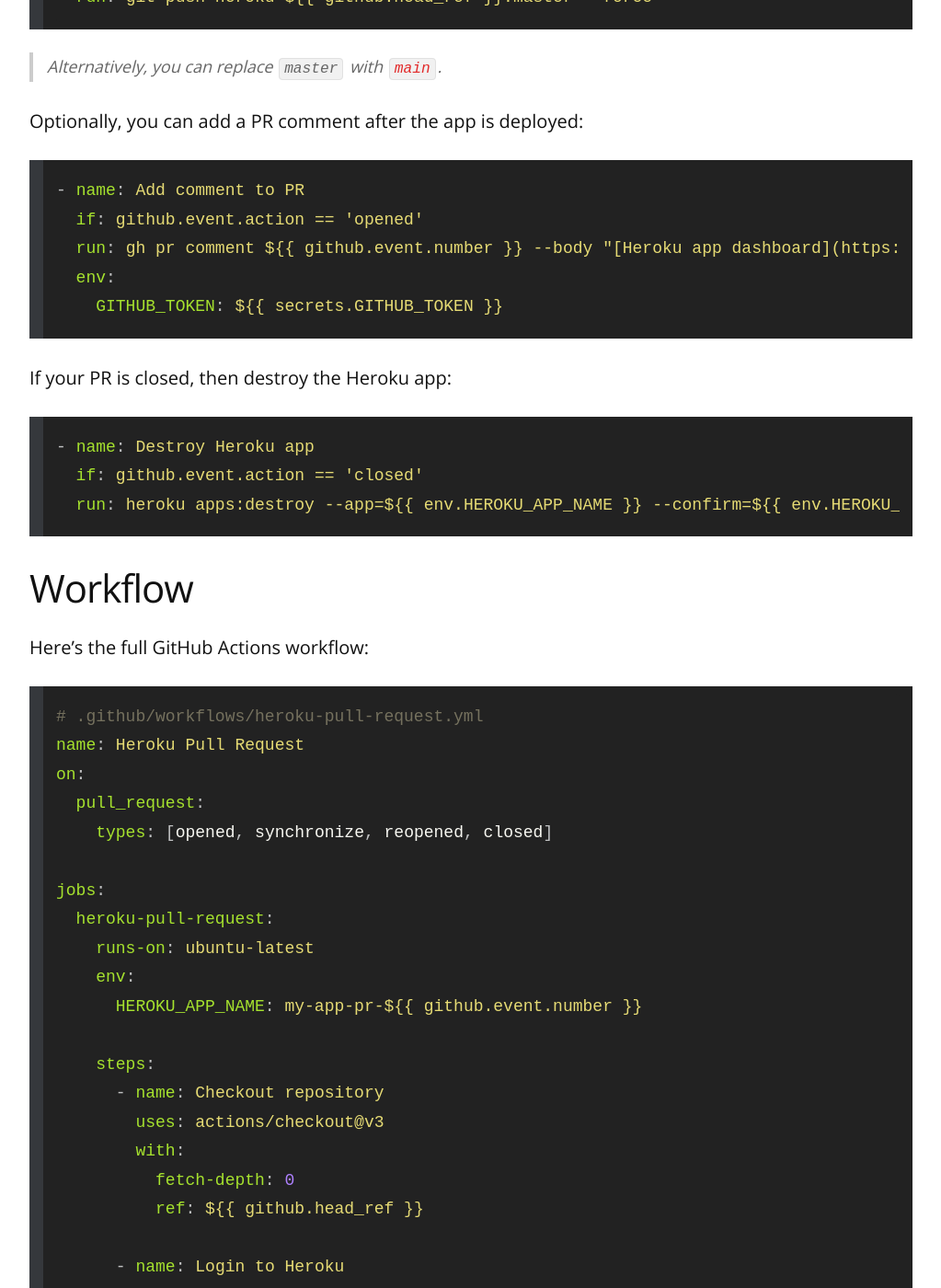
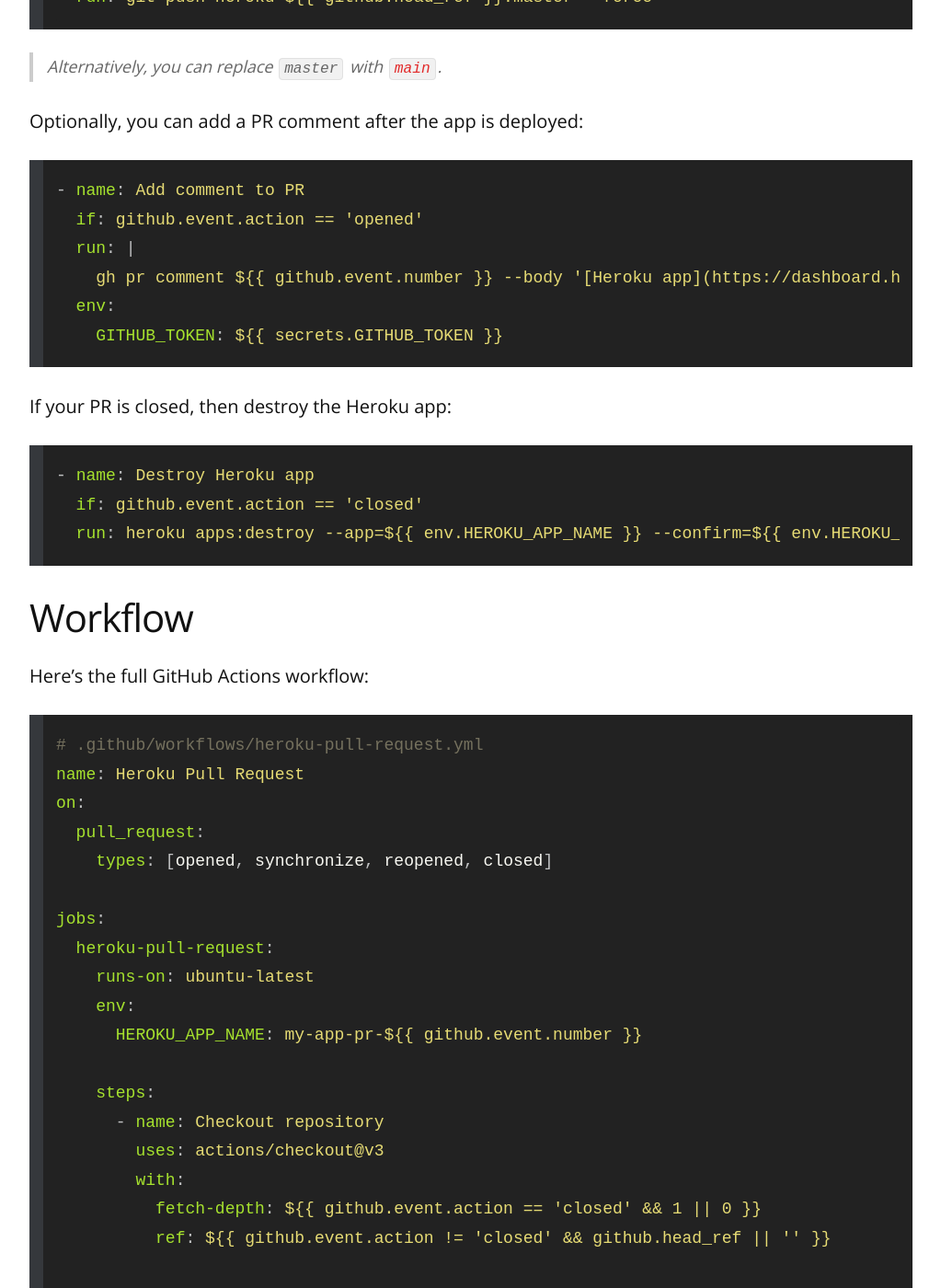
Before and after one commit to remarkablemark/remarkablemark.github.io, a Jekyll site: the page built from _posts/2022/2022-04-23-heroku-github-actions-pull-request.md, in a window 1280 px wide and 1400 px high, scrolled down 3852 px. Shown: the whole window at 92% size, without its empty margins (128-1151 px from the left). Built offline with Jekyll 4.4.1, drawn with Linux system fonts in a browser that asks for light colours; comment, search, counter and statistics services are not loaded; some of the changed text lies outside the part shown.

Commit message:
chore(posts): update "Create Heroku app on GitHub Pull Request"
Post: 2022-04-23-heroku-github-actions-pull-request.md

Improve code blocks

````diff
--- a/_posts/2022/2022-04-23-heroku-github-actions-pull-request.md
+++ b/_posts/2022/2022-04-23-heroku-github-actions-pull-request.md
@@ -175,7 +175,8 @@
 ```yml
 - name: Add comment to PR
   if: github.event.action == 'opened'
-  run: gh pr comment ${{ github.event.number }} --body "[Heroku app dashboard](https://dashboard.heroku.com/apps/${{ env.HEROKU_APP_NAME }})\n\nhttps://${{ env.HEROKU_APP_NAME }}.herokuapp.com"
+  run: |
+    gh pr comment ${{ github.event.number }} --body '[Heroku app](https://dashboard.heroku.com/apps/${{ env.HEROKU_APP_NAME }}): https://${{ env.HEROKU_APP_NAME }}.herokuapp.com'
   env:
     GITHUB_TOKEN: ${{ secrets.GITHUB_TOKEN }}
 ```
@@ -250,7 +251,8 @@
 
       - name: Add comment to PR
         if: github.event.action == 'opened'
-        run: gh pr comment ${{ github.event.number }} --body "[Heroku app dashboard](https://dashboard.heroku.com/apps/${{ env.HEROKU_APP_NAME }})\n\nhttps://${{ env.HEROKU_APP_NAME }}.herokuapp.com"
+        run: |
+          gh pr comment ${{ github.event.number }} --body '[Heroku app](https://dashboard.heroku.com/apps/${{ env.HEROKU_APP_NAME }}): https://${{ env.HEROKU_APP_NAME }}.herokuapp.com'
         env:
           GITHUB_TOKEN: ${{ secrets.GITHUB_TOKEN }}
 
````
Also changed, not shown: other parts of _posts/2022/2022-04-23-heroku-github-actions-pull-request.md (+3 -3 lines).
